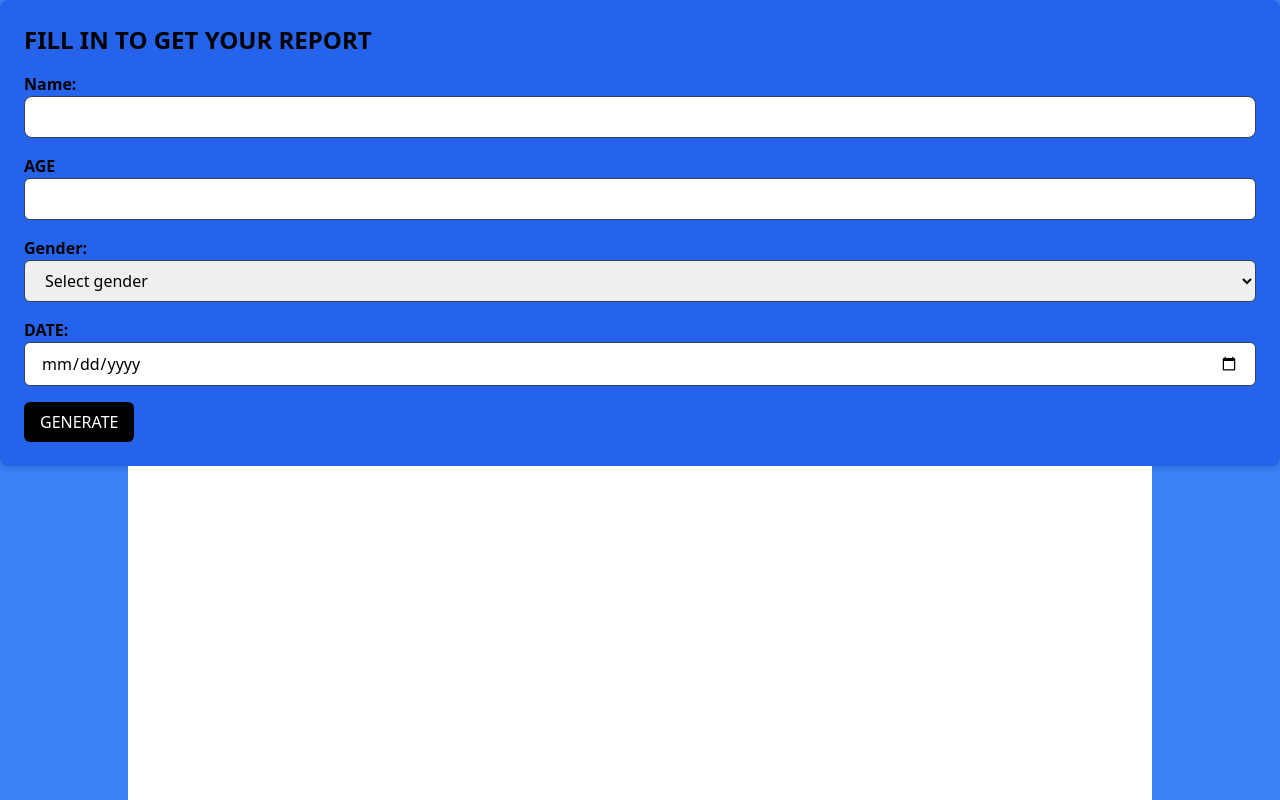
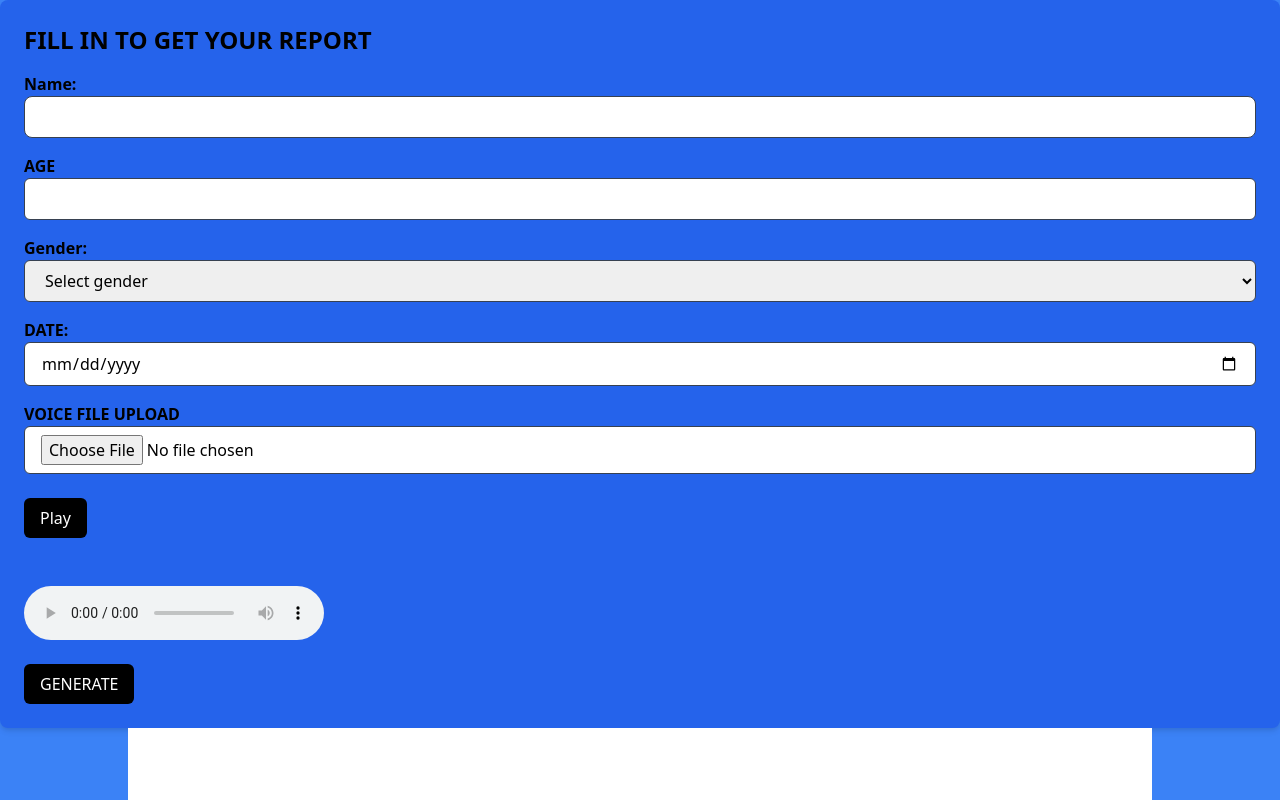
Before and after one commit to Senthil1608/voice, a plain HTML site: page voicetester.html in a window 1280 px wide. Shown: the top 800 px of the page. Drawn offline with nearby package versions, Linux system fonts and the light colour scheme.

Commit message:
Update voicetester.html

```diff
--- a/voicetester.html
+++ b/voicetester.html
@@ -5,6 +5,7 @@
     <meta name="viewport" content="width=device-width, initial-scale=1.0">
     <title>VOICE TESTER</title>
     <link href="https://cdn.jsdelivr.net/npm/tailwindcss@^2.2/dist/tailwind.min.css" rel="stylesheet">
+    <script src="https://unpkg.com/wavesurfer.js"></script>
     <style>
         #report {
             width: 80%;
@@ -12,6 +13,7 @@
             display: block;
             resize: none; /* To prevent resizing */
         }
+
     </style>
 </head>
 <body class="bg-blue-500">
@@ -28,31 +30,66 @@
             </div>
             <div class="mb-4">
                 <label for="gender" class="block text-black font-semibold">Gender:</label>
-                <select id="gender" name="gender" class="w-full px-4 py-2 border rounded-md focus:outline-none focus:border-blue-500 border-gray-700" required>
+                <select id="gender" name="gender" class="w-full  px-4 py-2 border rounded-md focus:outline-none focus:border-blue-500 border-gray-700" required>
                     <option value="" disabled selected>Select gender</option>
                     <option value="male">Male</option>
                     <option value="female">Female</option>
                     <option value="other">Other</option>
                 </select>
             </div>
-
             <div class="mb-4">
                 <label for="date" class="block text-black font-semibold">DATE:</label>
                 <input type="date" id="date" name="date" class="w-full px-4 py-2 border rounded-md focus:outline-none focus:border-blue-500 border-gray-700" required>
             </div>
+            <div classs="mb-4">
+                <label for="voice" class="block text-black font-semibold">VOICE FILE UPLOAD</label>
+                <input type="file" id="audioFile" accept="audio/*" class="w-full bg-white px-4 py-2 border rounded-md focus:outline-none focus:border-blue-500 border-gray-700"><br><br>
+                <button onclick="playAudio()" class="bg-black text-white py-2 px-4 rounded-md hover:bg-gray-600 focus:outline-none focus:bg-blue-600">Play</button><br><br>
+                <div id="waveform" class="bg-white"></div><br>
+                <audio id="audioPlayer" controls></audio><br>
+            </div>
             <button type="button" onclick="generateReport()" class="bg-black text-white py-2 px-4 rounded-md hover:bg-gray-600 focus:outline-none focus:bg-blue-600">GENERATE</button>
+
         </form>
     </div>
     <textarea id="report" rows="20" cols="80"></textarea>
     <script>
-        function generateReport(){
+
+        function generateReport() {
             let name = document.getElementById('name').value;
             let age = document.getElementById('age').value;
             let gender = document.getElementById('gender').value;
             let date = document.getElementById('date').value;
-            let report = `VOICE REPORT       \nName: ${name}\nAge: ${age}\nGender: ${gender}\nDate: ${date}`;
+            let report = `VOICE REPORT\nName: ${name}\nAge: ${age}\nGender: ${gender}\nDate: ${date}`;
             document.getElementById("report").value = report.trim();
+
         }
+        let wavesurfer;
+
+        function playAudio() {
+            const audioFile = document.getElementById('audioFile').files[0];
+            const audioPlayer = document.getElementById('audioPlayer');
+
+            if (audioFile) {
+                if (wavesurfer) {
+                    wavesurfer.destroy(); // Destroy the previous instance if it exists
+                }
+                wavesurfer = WaveSurfer.create({
+                    container: '#waveform',
+                    waveColor: 'violet',
+                    progressColor: 'purple'
+                });
+                wavesurfer.loadBlob(audioFile);
+
+                // Set the audio source and play it
+                audioPlayer.src = URL.createObjectURL(audioFile);
+                audioPlayer.play();
+            } else {
+                alert('Please select an audio file.');
+            }
+        }
+
+
     </script>
 </body>
 </html>
```
